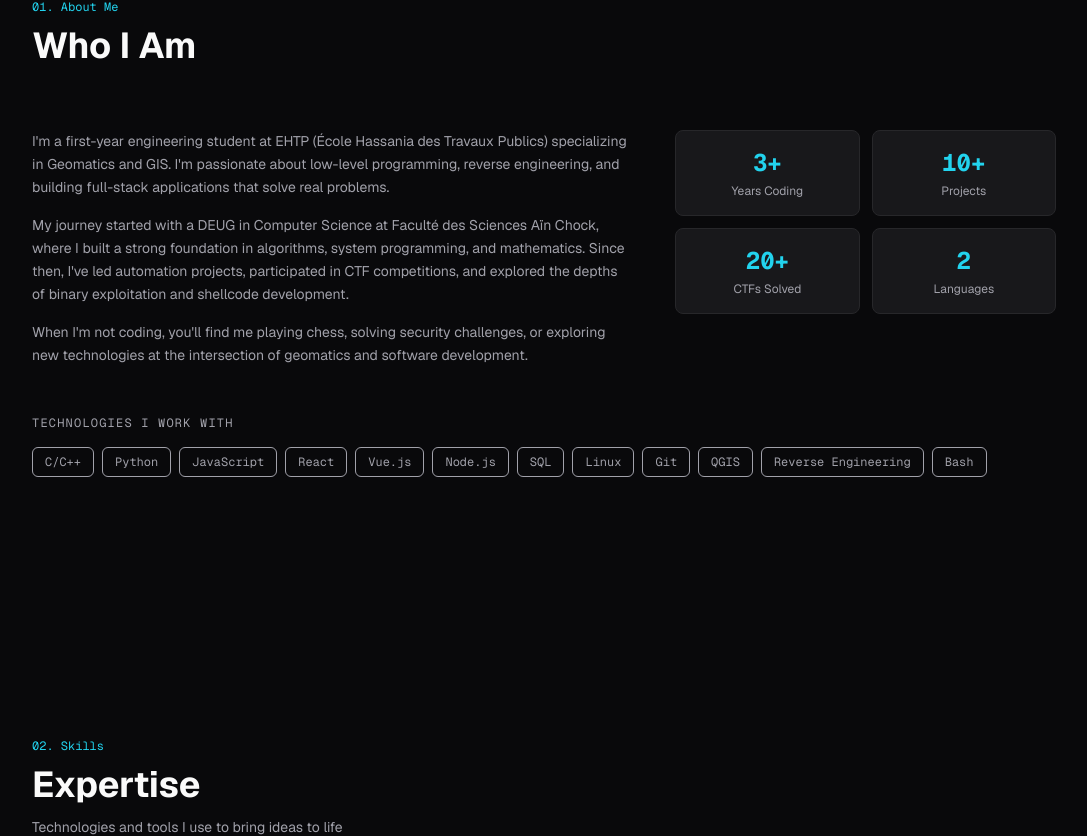
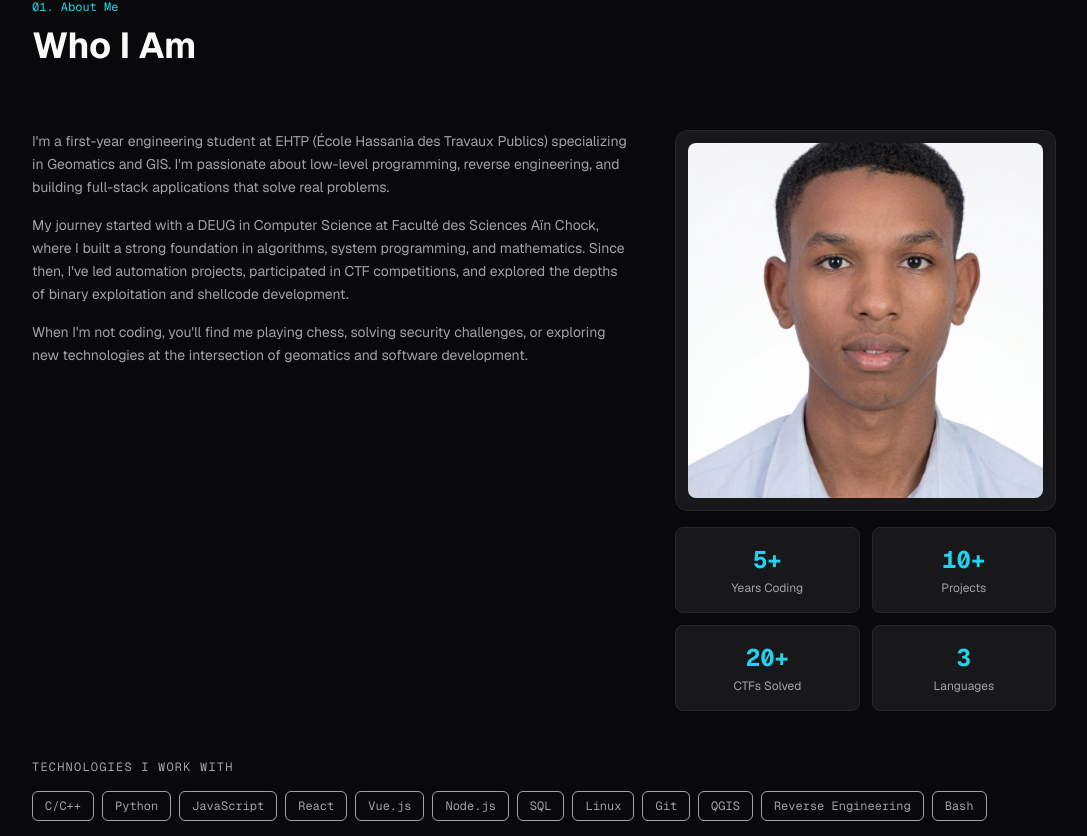
Before and after one commit to BLD933/portfolio, a Next.js app: page / in a window 1280 px wide. Shown: the part 934-1770 px from the top of the page, without its empty margins (96-1183 px from the left). Built offline with nearby package versions, Linux system fonts and the light colour scheme.

Commit message:
update: 5+ years coding, 3 languages, add profile photo

```diff
--- a/src/components/AboutSection.tsx
+++ b/src/components/AboutSection.tsx
@@ -4,10 +4,10 @@ import { FC } from "react";
 import { motion } from "framer-motion";
 
 const stats = [
-  { value: "3+", label: "Years Coding" },
+  { value: "5+", label: "Years Coding" },
   { value: "10+", label: "Projects" },
   { value: "20+", label: "CTFs Solved" },
-  { value: "2", label: "Languages" },
+  { value: "3", label: "Languages" },
 ];
 
 const skills = [
@@ -33,7 +33,7 @@ const AboutSection: FC = () => {
           </h2>
         </motion.div>
 
-        <div className="grid gap-12 md:grid-cols-5">
+        <div className="grid gap-12 md:grid-cols-5 items-start">
           <motion.div
             initial={{ opacity: 0, x: -20 }}
             whileInView={{ opacity: 1, x: 0 }}
@@ -66,8 +66,15 @@ const AboutSection: FC = () => {
             whileInView={{ opacity: 1, x: 0 }}
             viewport={{ once: true }}
             transition={{ duration: 0.5, delay: 0.1 }}
-            className="md:col-span-2"
+            className="md:col-span-2 space-y-4"
           >
+            <div className="surface rounded-xl p-3 hover-lift">
+              <img
+                src="/profile.png"
+                alt="Mohammed BOULOUD"
+                className="w-full rounded-lg object-cover aspect-square"
+              />
+            </div>
             <div className="grid grid-cols-2 gap-3">
               {stats.map((stat, i) => (
                 <motion.div
```
Also changed, not shown: public/profile.png (added).
